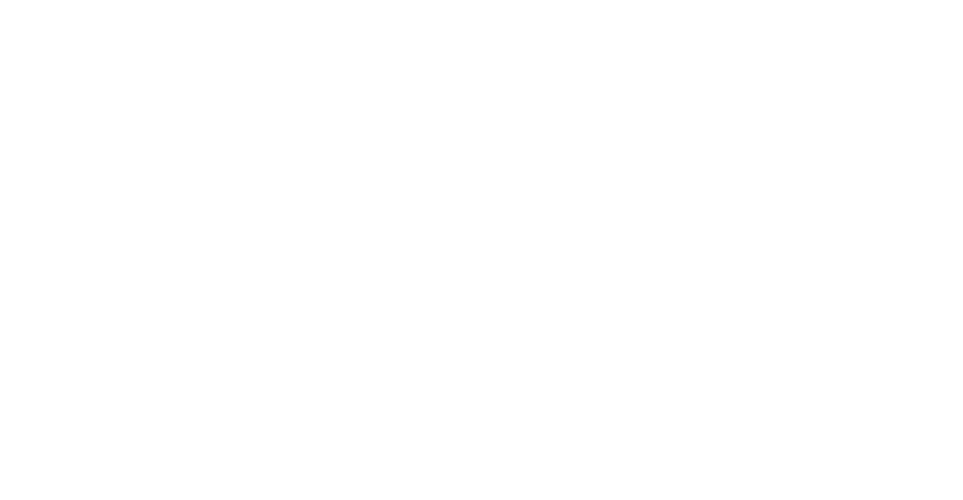
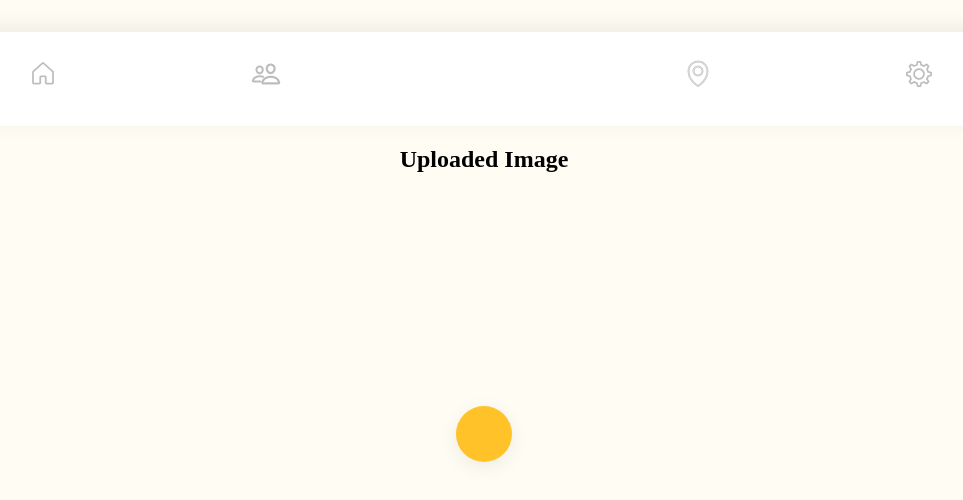
Before and after one commit to GeonHeeAhn/Moeum_FE, a React (Create React App) app: page /facerecognition in a window 1280 px wide. Before the commit this address had no page. Shown: the part 288-788 px from the top of the page, without its empty margins (156-1119 px from the left). Built offline with nearby package versions, Linux system fonts and the light colour scheme.

Commit message:
feat: image upload

```diff
--- a/src/App.js
+++ b/src/App.js
@@ -1,7 +1,8 @@
-import React from 'react';
-import { BrowserRouter as Router, Routes, Route } from 'react-router-dom';
-import Entrance from './Pages/Entrance';
-import Home from './Pages/Home';
+import React from "react";
+import { BrowserRouter as Router, Routes, Route } from "react-router-dom";
+import Entrance from "./Pages/Entrance";
+import Home from "./Pages/Home";
+import { FaceReCog } from "./Pages/FaceRecog";
 
 function App() {
   return (
@@ -9,6 +10,7 @@ function App() {
       <Routes>
         <Route path="/" element={<Entrance />} />
         <Route path="/home" element={<Home />} />
+        <Route path="/facerecognition" element={<FaceReCog />} />
       </Routes>
     </Router>
   );
--- a/src/Components/NavBar.js
+++ b/src/Components/NavBar.js
@@ -8,9 +8,27 @@ import settings from "../Assets/icons/settings.png";
 
 import { ModalBack, ModalBox, ModalBtn, ExitBtn } from "./PhotoModal";
 
-export const NavBar = () => {
+export const NavBar = ({ setSelectedImage, selectedImage }) => {
+  const modalBackground = useRef();
+  const fileInput = useRef();
+
   const [modalOpen, setModalOpen] = useState(false);
-  const modalBackground = useRef();
+
+  const fileUpload = () => {
+    fileInput.current.click();
+  };
+
+  const handleImageChange = (e) => {
+    const file = e.target.files[0];
+    if (file) {
+      const reader = new FileReader();
+      reader.onload = (event) => {
+        const imgData = event.target.result;
+        setSelectedImage(event.target.result);
+      };
+      reader.readAsDataURL(file);
+    }
+  };
 
   return (
     <>
@@ -27,7 +45,15 @@ export const NavBar = () => {
           >
             <ModalBox>
               <ModalBtnTop>카메라</ModalBtnTop>
-              <ModalBtn>사진보관함</ModalBtn>
+              <ModalBtn onClick={fileUpload}>사진 보관함</ModalBtn>
+              <input
+                type="file"
+                ref={fileInput}
+                onChange={handleImageChange}
+                accept="image/*"
+                style={{ display: "none" }}
+              />
+              {selectedImage && <Link to="/facerecognition" />}
             </ModalBox>
             <ExitBtn onClick={() => setModalOpen(false)}>취소</ExitBtn>
           </ModalBack>
--- a/src/Components/PhotoModal.js
+++ b/src/Components/PhotoModal.js
@@ -59,3 +59,5 @@ export const ExitBtn = styled.button`
   background: #ffffff;
   outline: none;
 `;
+
+export const PhotoInput = styled.input``;
--- /dev/null
+++ b/src/Pages/FaceRecog.js
@@ -0,0 +1,34 @@
+import React, { useState } from "react";
+import styled from "styled-components";
+
+import BackgroundContainer from "../Components/BackgroundContainer";
+import { NavBar } from "../Components/NavBar";
+
+const ImageDisplay = ({ uploadedImage }) => {
+  return (
+    <div>
+      <h2>Uploaded Image</h2>
+      {uploadedImage && <img src={uploadedImage} alt="Uploaded" width="400" />}
+    </div>
+  );
+};
+
+export const FaceReCog = () => {
+  const [uploadedImage, setUploadedImage] = useState(null);
+
+  const handleImageUpload = (imageData) => {
+    setUploadedImage(imageData);
+  };
+
+  return (
+    <BackgroundContainer>
+      <NavBar
+        setSelectedImage={setUploadedImage}
+        selectedImage={uploadedImage}
+      />
+      <ImageDisplay uploadedImage={uploadedImage} />
+    </BackgroundContainer>
+  );
+};
+
+export default FaceReCog;
```
Also changed, not shown: src/Pages/Home.js (+6 -4 lines).
